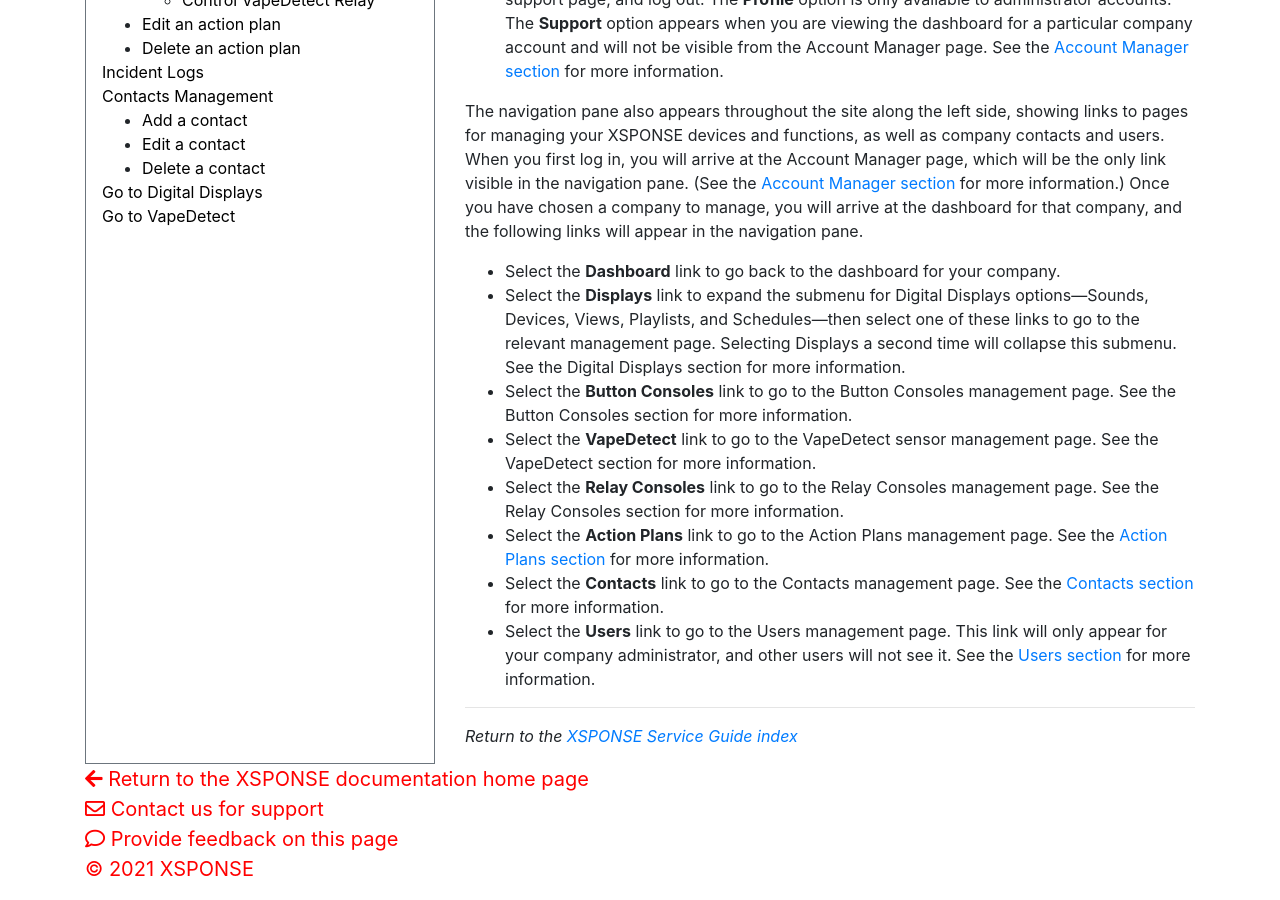
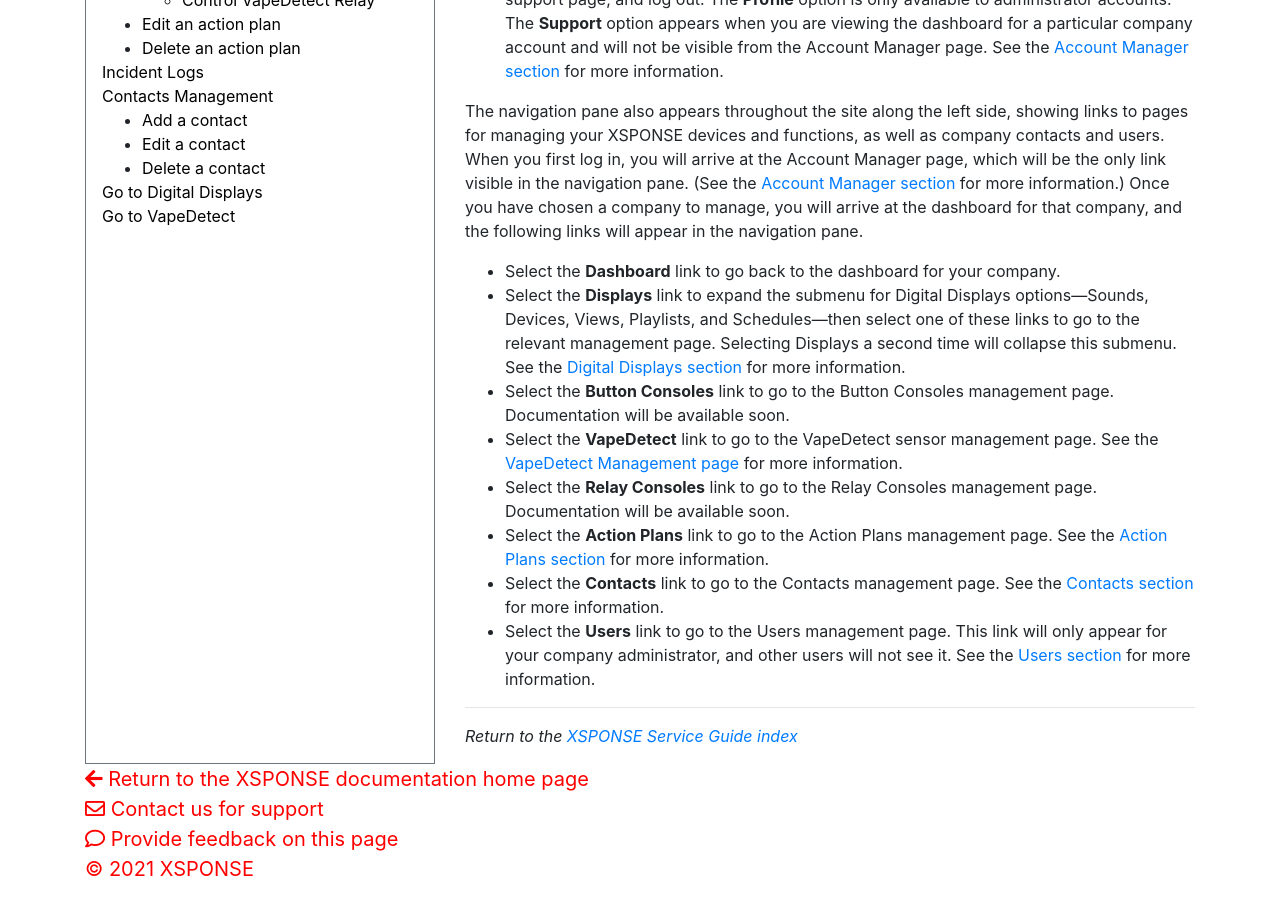
Before and after one commit to NrsSystems/docs, a Jekyll site: the page built from general-ops/site-overview.md, in a window 1280 px wide and 900 px high, scrolled down 948 px. Built offline with Jekyll 4.4.1, drawn with Linux system fonts in a browser that asks for light colours; our own code applies the rules of GitHub Pages for plain Markdown files.

Commit message:
Update site-overview.md
Fixed the list of navigation pane items to include links to the Digital Displays and VapeDetect sections, and remove the documentation references for Button Consoles and Relay Consoles.

```diff
--- a/general-ops/site-overview.md
+++ b/general-ops/site-overview.md
@@ -14,10 +14,10 @@ At the upper right above the main pane on every page throughout the site are thr
 
 The navigation pane also appears throughout the site along the left side, showing links to pages for managing your XSPONSE devices and functions, as well as company contacts and users. When you first log in, you will arrive at the Account Manager page, which will be the only link visible in the navigation pane. (See the [Account Manager section](account-manager.md) for more information.) Once you have chosen a company to manage, you will arrive at the dashboard for that company, and the following links will appear in the navigation pane.
 -	Select the **Dashboard** link to go back to the dashboard for your company.
--	Select the **Displays** link to expand the submenu for Digital Displays options—Sounds, Devices, Views, Playlists, and Schedules—then select one of these links to go to the relevant management page. Selecting Displays a second time will collapse this submenu. See the Digital Displays section for more information.
--	Select the **Button Consoles** link to go to the Button Consoles management page. See the Button Consoles section for more information.
--	Select the **VapeDetect** link to go to the VapeDetect sensor management page. See the VapeDetect section for more information.
--	Select the **Relay Consoles** link to go to the Relay Consoles management page. See the Relay Consoles section for more information.
+-	Select the **Displays** link to expand the submenu for Digital Displays options—Sounds, Devices, Views, Playlists, and Schedules—then select one of these links to go to the relevant management page. Selecting Displays a second time will collapse this submenu. See the [Digital Displays section](../digital-displays/index.md) for more information.
+-	Select the **Button Consoles** link to go to the Button Consoles management page. Documentation will be available soon.
+-	Select the **VapeDetect** link to go to the VapeDetect sensor management page. See the [VapeDetect Management page](../vape-detect/vapedetect-management.md) for more information.
+-	Select the **Relay Consoles** link to go to the Relay Consoles management page. Documentation will be available soon.
 -	Select the **Action Plans** link to go to the Action Plans management page. See the [Action Plans section](action-plans.md) for more information.
 -	Select the **Contacts** link to go to the Contacts management page. See the [Contacts section](contacts-management.md) for more information.
 -	Select the **Users** link to go to the Users management page. This link will only appear for your company administrator, and other users will not see it. See the [Users section](users-management.md) for more information.
```
